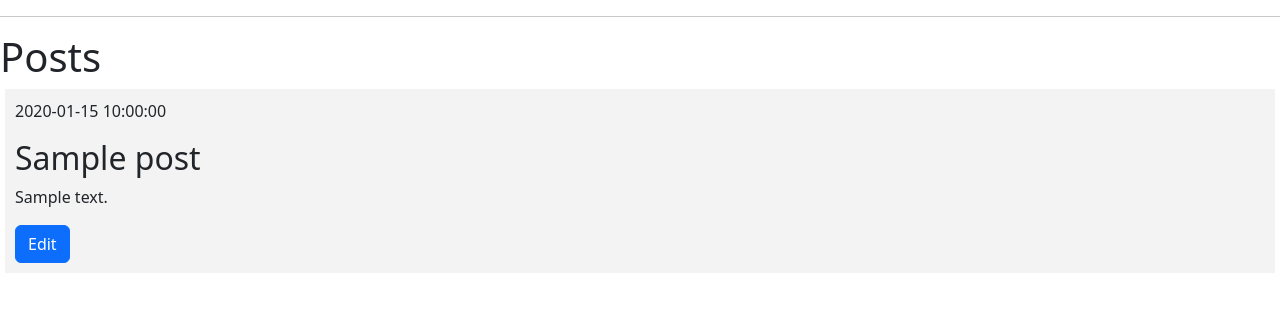
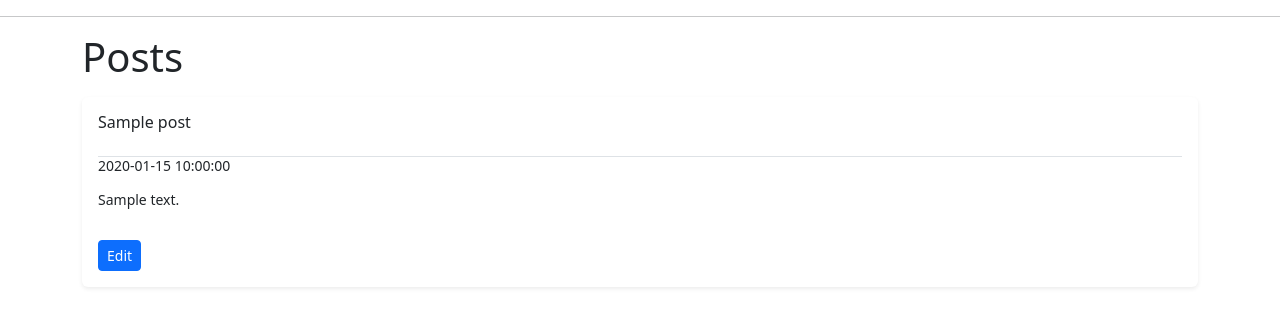
Before and after one commit to tuominen84/FlaskSqliteApp, a Flask app: template templates/index.html in a window 1280 px wide. Shown: the part 56-383 px from the top of the page. Run offline with Flask 3, Linux system fonts and the light colour scheme; the template is opened without the code that fills it: most values are stand-ins (such as "Sample title", 1, 10 or a date in 2020); some libraries are stand-ins or nearby versions.

Commit message:
Vähän stylee, stylee

```diff
--- a/templates/edit.html
+++ b/templates/edit.html
@@ -1,3 +1,5 @@
+
+<div class="my-3 p-3 bg-body rounded shadow-sm" id="post{{ post['id'] }}">
     <h1>{% block title %} Edit "{{ post['title'] }}" {% endblock %}</h1>
     <form method="post">
         <label for="title">Title</label>
@@ -26,3 +28,4 @@
         <input type="submit" class="btn btn-danger"value="Delete Post"
                 onclick="return confirm('Are you sure you want to delete this post?')">
     </form>
+</div>
--- a/templates/index.html
+++ b/templates/index.html
@@ -1,8 +1,10 @@
 {% extends 'base.html' %}
 
 {% block content %}
-    <h1>{% block title %} Posts {% endblock %}</h1>
-    {% for post in posts %}
-      {% include 'snip_post.html.j2' %}
-    {% endfor %}
+<main class="container">
+  <h1>{% block title %} Posts {% endblock %}</h1>
+  {% for post in posts %}
+    {% include 'snip_post.html.j2' %}
+  {% endfor %}
+</main>
 {% endblock %}
--- a/templates/snip_post.html.j2
+++ b/templates/snip_post.html.j2
@@ -1,8 +1,13 @@
 
-        <div class='post' id="post{{ post['id'] }}">
-            <p>{{ post['created'] }}</p>
-            <h2>{{ post['title'] }}</h2>
-            <p>{{ post['content'] }}</p>
-            {# <a href="{{ url_for('edit', id=post['id']) }}">Edit</a> #}
-            <button type="button" class="btn btn-primary" hx-get="{{ url_for('edit', id=post['id']) }}" hx-target="#post{{ post['id'] }}" hx-swap=innerHTML>Edit</button>
-        </div>
+<div class="my-3 p-3 bg-body rounded shadow-sm" id="post{{ post['id'] }}">
+  <h6 class="boder-bottom">{{ post['title'] }}</h6>
+  <p class="pb-3 mb-0 small lh-sm border-bottom">
+    <p class="pb-3 mb-0 small lh-sm">
+      {{ post['created'] }}
+    </p>
+    <p class="pb-3 mb-0 small lh-sm">
+      {{ post['content'] }}
+    </p>
+  </p>
+  <button type="button" class="btn btn-primary btn-sm" hx-get="{{ url_for('edit', id=post['id']) }}" hx-target="#post{{ post['id'] }}" hx-swap=innerHTML>Edit</button>
+</div>
```
